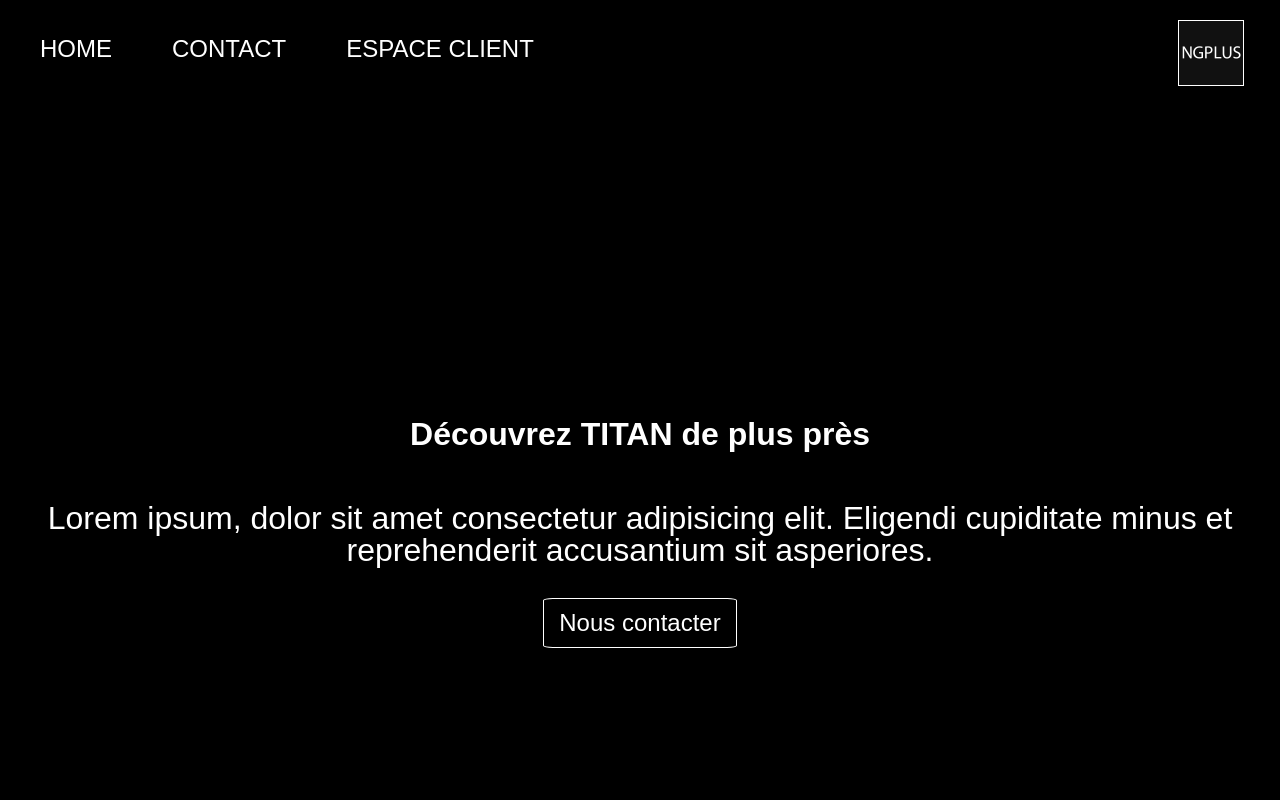
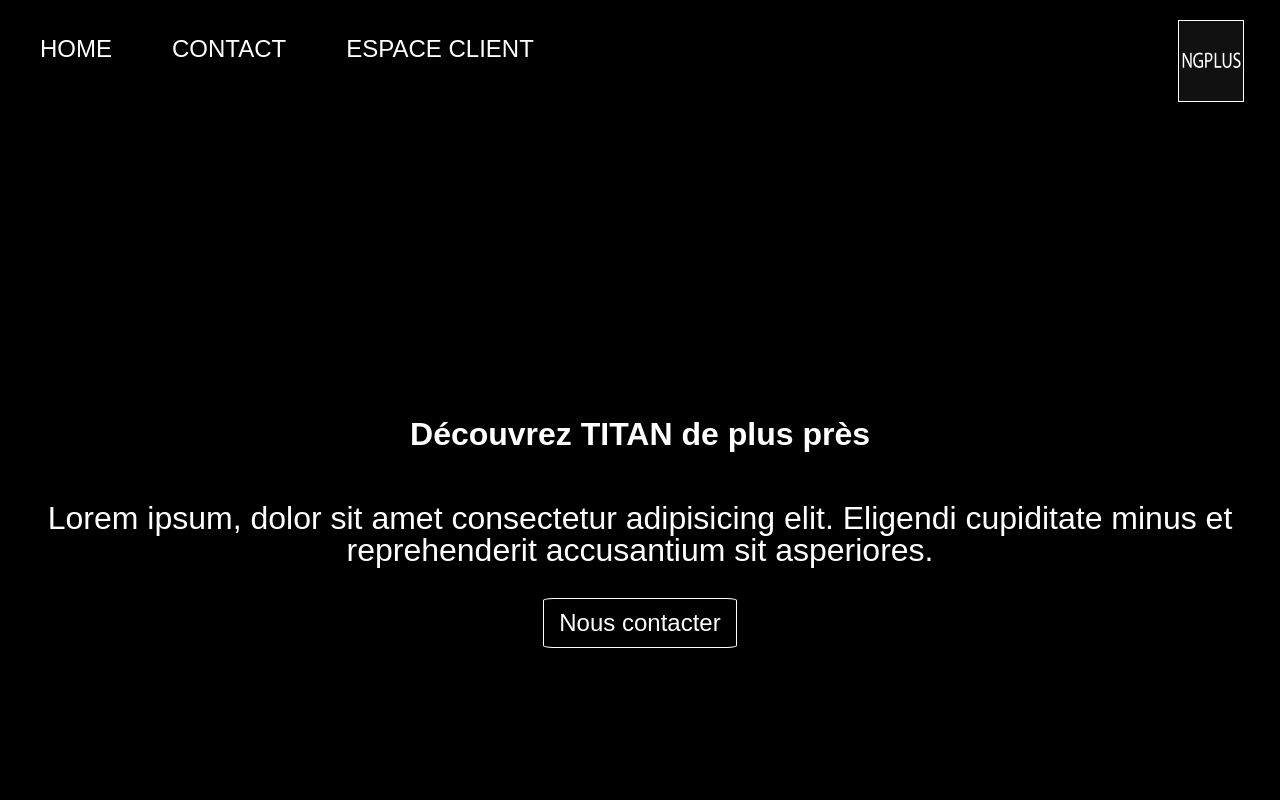
Before and after one commit to clemkiller33/site-titan, a website: page contact.html in a window 1280 px wide. Shown: the top 800 px of the page. Drawn offline with Linux system fonts and the light colour scheme.

Commit message:
version 1.0

```diff
--- a/CSS/menu-burger.css
+++ b/CSS/menu-burger.css
@@ -156,8 +156,8 @@ header{
 
 
   }
-  .logo > img{
-    height: 8vh;
+  #image_ngplus{
+    height: 10vh;
     border: 1px solid white;
     min-width: 90%;
     min-height: 100%;
--- a/contact.html
+++ b/contact.html
@@ -23,7 +23,7 @@
                 </div>
 
                 <div class="logo">
-                    <img src="img/ngplus_03312200_185714927.png" alt="logo ngplus">
+                    <a href="accueil.html"><img src="img/ngplus_03312200_185714927.png" alt="logo ngplus" id="image_ngplus"></a>
                 </div>
                 <div class="container nav-container">
 
```
Also changed, not shown: accueil.html (+1 -1 lines).
